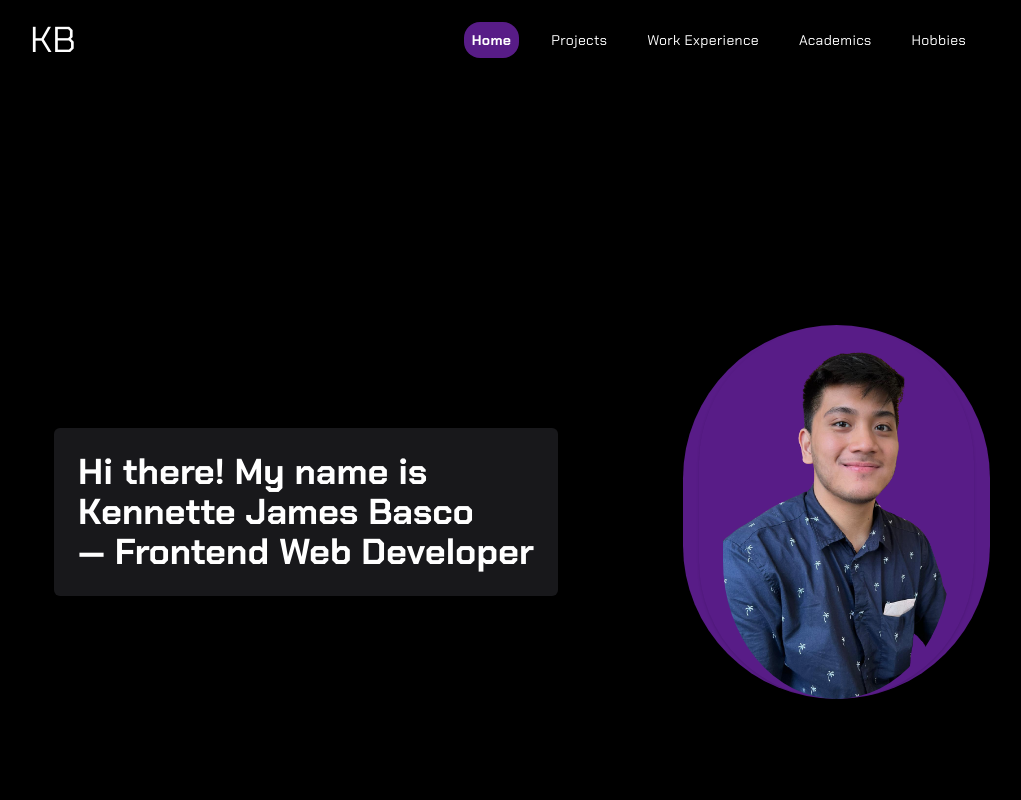
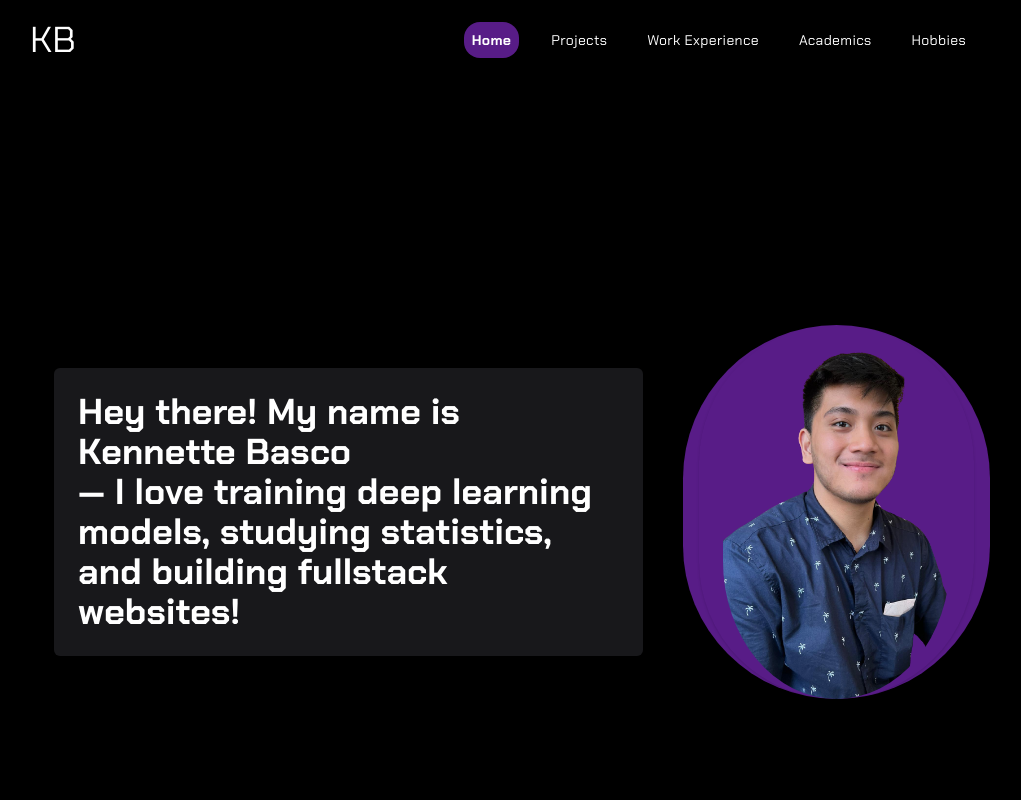
Before and after one commit to kankenny/personal-website, a Next.js app: page / in a window 1280 px wide. Shown: the top 800 px of the page, without its empty margins (138-1159 px from the left). Built offline with nearby package versions, Linux system fonts and the light colour scheme.

Commit message:
chore: update banner desc

```diff
--- a/src/components/routes/home/banner/BannerDescription.tsx
+++ b/src/components/routes/home/banner/BannerDescription.tsx
@@ -23,9 +23,10 @@ const BannerDescription = () => {
     >
       <div className="bg-darkGray rounded-md max-w-max p-6">
         <div className="group-hover:underline decoration-white group-hover:text-main group-hover:decoration-main  duration-300">
-          <p>Hi there! My name is</p>
-          <h1>Kennette James Basco</h1>
-          <p>— Frontend Web Developer</p>
+          <p>Hey there! My name is</p>
+          <h1>Kennette Basco</h1>
+          <p>— I love training deep learning models, studying statistics, and
+            building fullstack websites!</p>
         </div>
       </div>
     </motion.div>
```
